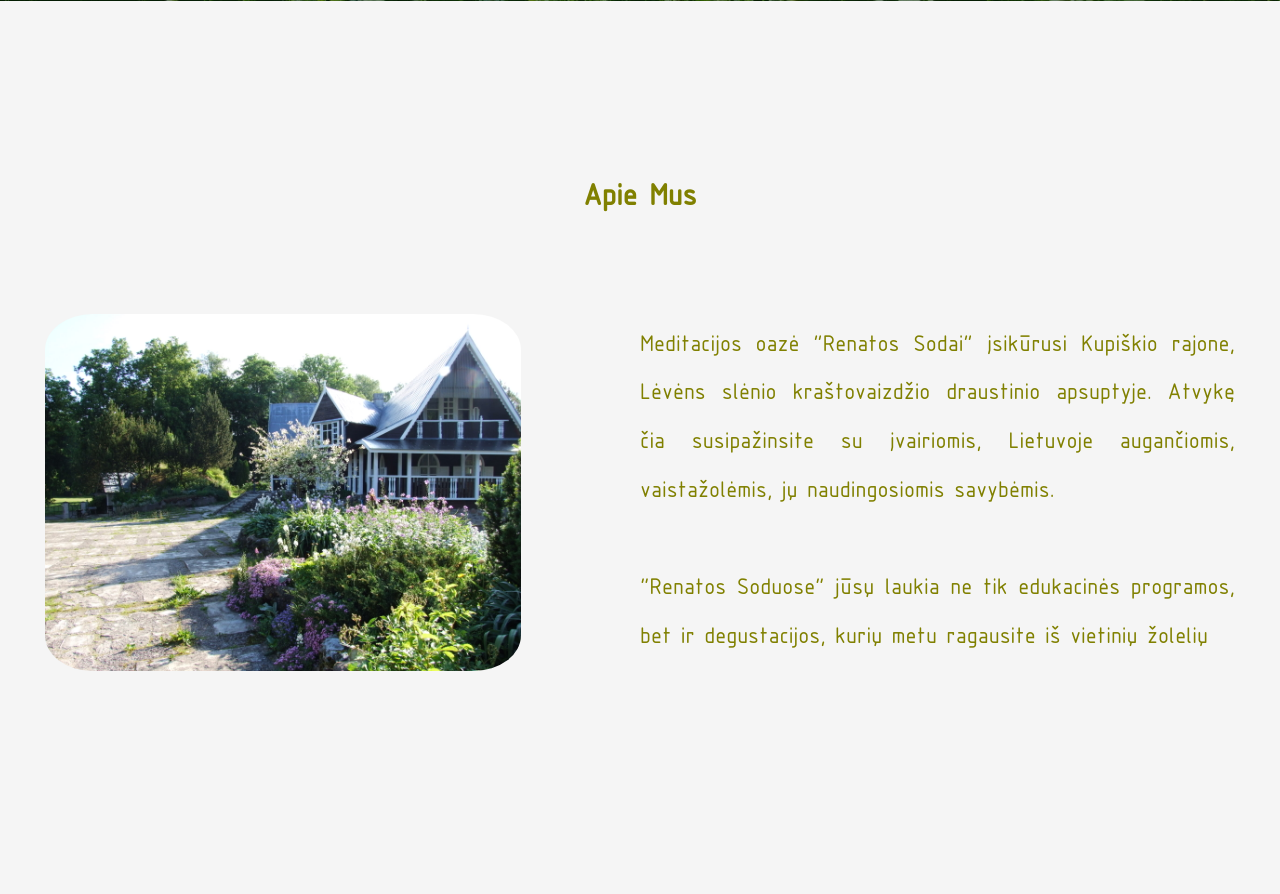
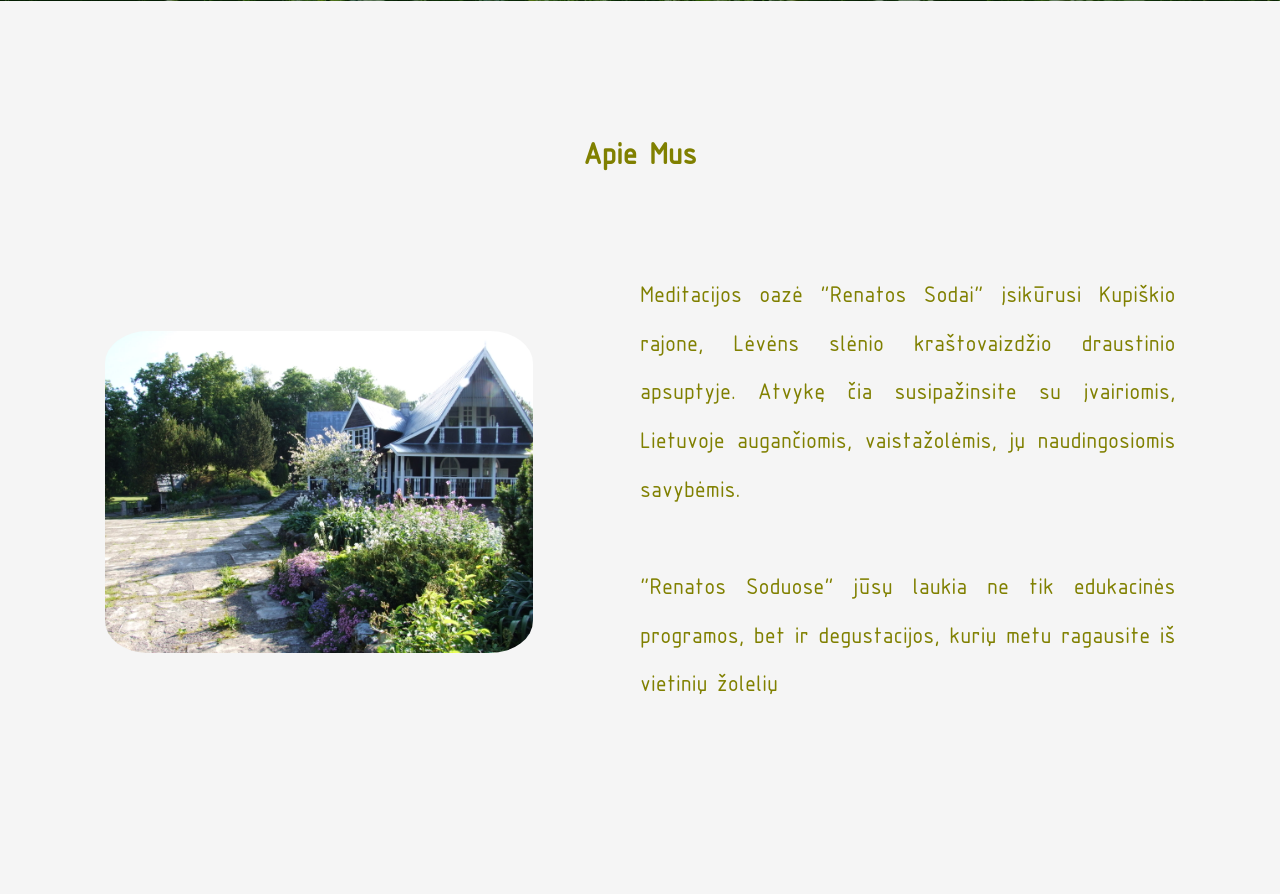
Before and after one commit to gojamont/Webpage_for_teas, a Flask app: page / in a window 1280 px wide. Shown: the part 844-1738 px from the top of the page. Run offline with Flask 3, Linux system fonts and the light colour scheme; some libraries are stand-ins or nearby versions; some web fonts are replaced.

Commit message:
alignment fix

```diff
--- a/static/styles.css
+++ b/static/styles.css
@@ -150,9 +150,8 @@ i {
 .img-container {
     display: grid;
     grid-template-columns: 1fr 1fr;
-    width: 100%;
+    width: 90%;
     margin: 1em;
-    overflow:visible;
 }
 
 .img-container img,
```
